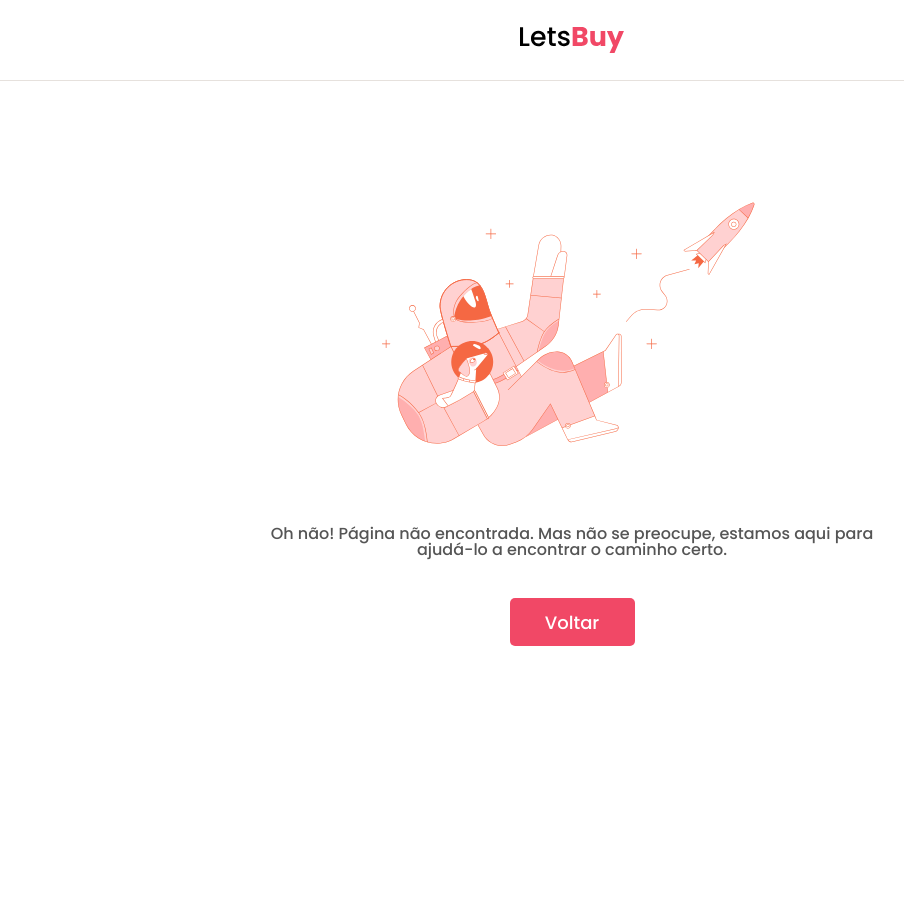
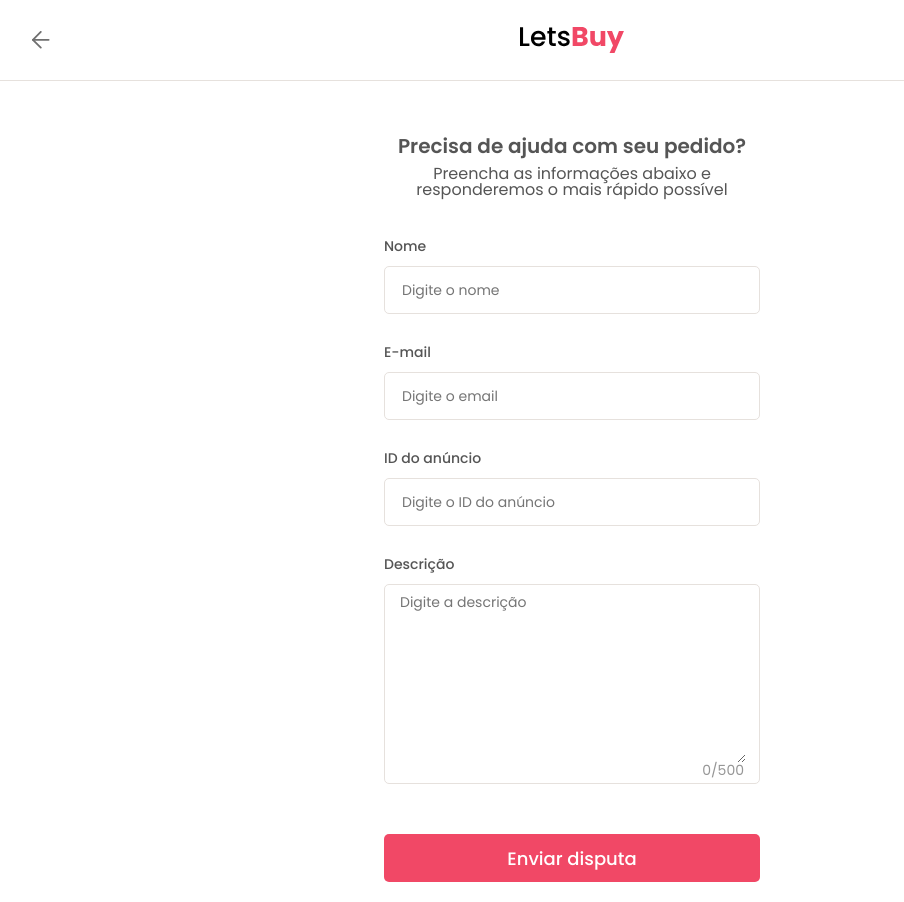
Before and after one commit to letssBuyy/letsbuy_web, a React (Create React App) app: page /disputa in a window 1280 px wide. Shown: the whole page, without its empty margins (68-972 px from the left). Before the commit the page ends 800 px from the top, so only its background shows below. Built offline with nearby package versions, Linux system fonts and the light colour scheme.

Commit message:
[LET-59] Feature: add help screen

```diff
--- /dev/null
+++ b/src/assets/styles/heldeskStyle.js
@@ -0,0 +1,47 @@
+import styled from "styled-components";
+import { colors } from "../../utils/colors";
+import { fonts } from "../../utils/fonts";
+
+export const Container = styled.div`
+    max-width: 376px;
+    display: flex;
+    flex-direction: column;
+    justify-content: center;
+    align-items: center;
+    margin: 55px auto 0 auto;
+
+    > div {
+      width: 100%;
+      margin-bottom: 30px;
+    }
+
+    @media screen and (max-width: 500px) {
+      padding: 20px;
+    }
+`;
+
+export const Title = styled.p`
+  color: ${colors.blackGray};
+  font-family: '${fonts.semiBold}';
+  font-size: 20px;
+  margin-bottom: 10px;
+`
+
+export const SubTitle = styled.p`
+  color: ${colors.blackGray};
+  font-family: '${fonts.regular}';
+  font-size: 16px;
+  margin-bottom: 40px;
+  text-align: center;
+`
+export const Button = styled.button`
+  width: 100%;
+  height: 48px;
+  background-color: ${colors.pink};
+  font-family: ${fonts.medium};
+  font-size: 18px;
+  color: ${colors.white};
+  cursor: pointer;
+  margin: 20px 0;
+  border-radius: 5px;
+`;
--- a/src/components/helpdesk.jsx
+++ b/src/components/helpdesk.jsx
@@ -1,21 +1,52 @@
-import React, { Component } from 'react';
+import React, { useState } from 'react';
+import styled from 'styled-components';
+import { colors } from '../utils/colors';
+import { fonts } from '../utils/fonts';
+import iconHelp from "../assets/images/icon-helpdesk.svg"
 
-class Helpdesk extends Component {
-  componentDidMount() {
-    var Tawk_API=Tawk_API||{ }, Tawk_LoadStart=new Date();
-    (function(){
-    var s1=document.createElement("script"),s0=document.getElementsByTagName("script")[0];
-    s1.async=true;
-    s1.src='https://embed.tawk.to/6456cfccad80445890eb8240/1gvphndm9';
-    s1.charset='UTF-8';
-    s1.setAttribute('crossorigin','*');
-    s0.parentNode.insertBefore(s1,s0);
-    })();
-  }
+export default function Helpdesk() {
+  const [isOpen, setIsOpen] = useState(false);
 
-  render() {
-    return <div />;
-  }
+  const handleFormToggle = () => {
+    setIsOpen(!isOpen);
+  };
+
+  return (
+    <>
+      <FormContainer onClick={handleFormToggle}>
+        <Text>Não recebeu o produto?</Text>
+        <Icon>
+          <img src={iconHelp} alt="Não recebeu o produto?" />
+        </Icon>
+      </FormContainer>
+    </>
+  )
 }
 
-export default Helpdesk;
+// Estilização do componente
+const FormContainer = styled.div`
+  position: fixed;
+  bottom: 20px;
+  right: 20px;
+  display: flex;
+  align-items: center;
+  cursor: pointer;
+  z-index: 9999;
+`;
+
+const Icon = styled.div`
+  background-color: ${colors.pink};
+  border-radius: 50%;
+  width: 50px;
+  height: 50px;
+  display: flex;
+  justify-content: center;
+  align-items: center;
+`;
+
+const Text = styled.span`
+  margin-right: 10px;
+  font-size: 14px;
+  font-family: ${fonts.medium};
+  color: ${colors.black};
+`;
--- /dev/null
+++ b/src/pages/Help.jsx
@@ -0,0 +1,107 @@
+import React, { useState } from "react";
+import Navbar from "../components/Navbar";
+import IconError from "../assets/images/icon-error.svg";
+import {
+    Container,
+    Title,
+    SubTitle,
+    Button
+} from "../assets/styles/heldeskStyle"
+import {
+    ContainerError,
+    InputContainer,
+    TextAreaContainer,
+    Label
+} from '../assets/styles/components/InputStyle';
+
+export default function Help() {
+    const [nome, setNome] = useState('')
+    const [email, setEmail] = useState('')
+    const [idAdvertise, setIdAdvertise] = useState('')
+    const [description, setDescription] = useState('')
+
+    const [showNomeError, setShowNomeError] = useState(false)
+    const [showEmailError, setShowEmailError] = useState(false)
+    const [showIdError, setShowIdError] = useState(false)
+    const [showDescriptionError, setShowDescriptionError] = useState(false)
+
+    function enviarDisputa() {
+        console.log(nome)
+        console.log(email)
+        console.log(idAdvertise)
+        console.log(description)
+    }
+
+    return (
+        <>
+            <Navbar
+                type='basic'
+                isAuthenticated={false}
+                showBackButton={true}
+            />
+            <Container>
+                <Title>Precisa de ajuda com seu pedido?</Title>
+                <SubTitle>Preencha as informações abaixo e responderemos o mais rápido possível</SubTitle>
+
+                <div>
+                    <Label>Nome</Label>
+                    <InputContainer>
+                        <input
+                            type="text"
+                            placeholder="Digite o nome"
+                            onChange={(e) => { setNome(e.target.value) }}
+                        ></input>
+                    </InputContainer>
+                    <ContainerError style={showNomeError ? { display: 'flex' } : { display: 'none' }}>
+                        <img src={IconError} alt="Digite o nome corretamente" />
+                        <span>Digite o nome corretamente</span>
+                    </ContainerError>
+                </div>
+                <div>
+                    <Label>E-mail</Label>
+                    <InputContainer>
+                        <input
+                            type="text"
+                            placeholder="Digite o email"
+                            onChange={(e) => { setEmail(e.target.value) }}
+                        ></input>
+                    </InputContainer>
+                    <ContainerError style={showEmailError ? { display: 'flex' } : { display: 'none' }}>
+                        <img src={IconError} alt="Digite o email corretamente" />
+                        <span>Digite o email corretamente</span>
+                    </ContainerError>
+                </div>
+                <div>
+                    <Label>ID do anúncio</Label>
+                    <InputContainer>
+                        <input
+                            type="text"
+                            placeholder="Digite o ID do anúncio"
+                            onChange={(e) => { setIdAdvertise(e.target.value) }}
+                        ></input>
+                    </InputContainer>
+                    <ContainerError style={showIdError ? { display: 'flex' } : { display: 'none' }}>
+                        <img src={IconError} alt="Digite o id corretamente" />
+                        <span>Digite o id corretamente</span>
+                    </ContainerError>
+                </div>
+                <div>
+                    <Label>Descrição</Label>
+                    <TextAreaContainer>
+                        <textarea
+                            placeholder="Digite a descrição"
+                            onChange={(e) => setDescription(e.target.value)}
+                            maxLength={500}
+                        />
+                        <span>{description.length}/500</span>
+                    </TextAreaContainer>
+                    <ContainerError style={showDescriptionError ? { display: 'flex' } : { display: 'none' }}>
+                        <img src={IconError} alt="Digite a descrição" />
+                        <span>Digite a descrição</span>
+                    </ContainerError>
+                </div>
+                <Button onClick={() => enviarDisputa()}>Enviar disputa</Button>
+            </Container>
+        </>
+    )
+}
--- a/src/routers/router.js
+++ b/src/routers/router.js
@@ -17,6 +17,7 @@ import Fac from '../pages/Fac';
 import Chat from '../pages/Chat';
 import MyShoppings from '../pages/MyShoppings';
 import Favoritos from '../pages/Favoritos';
+import Help from '../pages/Help';
 
 export default function Routers() {
     return (
@@ -38,6 +39,7 @@ export default function Routers() {
                 <Route path='/minhas-compras' element={<MyShoppings />} />
                 <Route path='/chat' element={<Chat />} />
                 <Route path='/favoritos' element={<Favoritos />} />
+                <Route path='/disputa' element={<Help />} />
                 <Route path='*' element={<NotFound />} />
             </Routes>
         </Router>
```
Also changed, not shown: src/assets/images/icon-helpdesk.svg (added).
